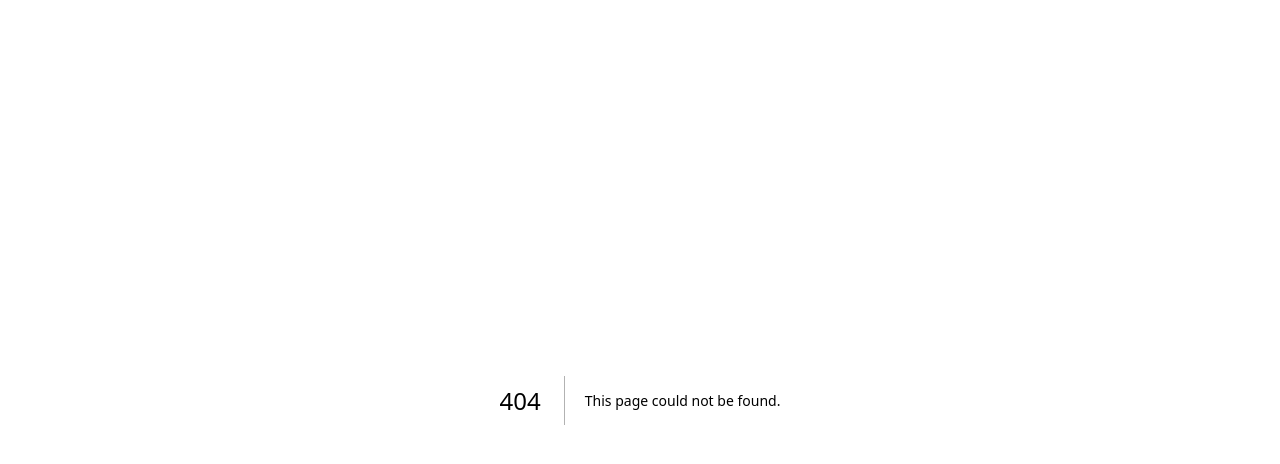
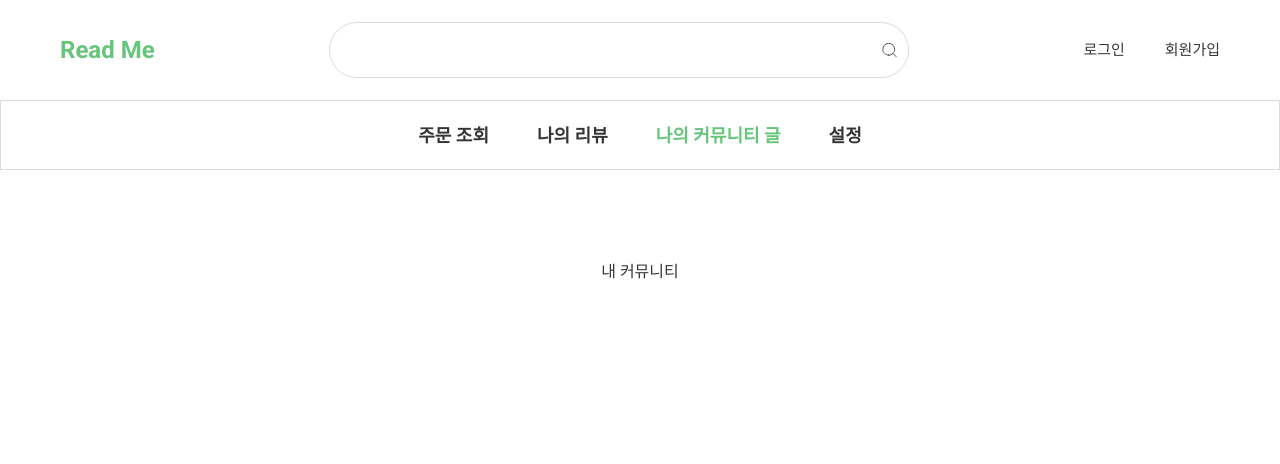
Before and after one commit to yunajoe/front_bookstore-README, a Next.js app: page /mypage/community in a window 1280 px wide. Before the commit this address had no page. Shown: the top 464 px of the page. Built offline with nearby package versions, Linux system fonts and the light colour scheme.

Commit message:
fix: test 페이지 추가

```diff
--- /dev/null
+++ b/src/pages/mypage/community/index.tsx
@@ -0,0 +1,5 @@
+import MainLayout from '@/components/layout/mainLayout';
+
+export default function MyCommunity() {
+  return <MainLayout>내 커뮤니티</MainLayout>;
+}
--- /dev/null
+++ b/src/pages/mypage/order/index.tsx
@@ -0,0 +1,5 @@
+import MainLayout from "@/components/layout/mainLayout";
+
+export default function OrderPage() {
+  return <MainLayout>주문 조회</MainLayout>;
+}
--- /dev/null
+++ b/src/pages/mypage/review/index.tsx
@@ -0,0 +1,5 @@
+import MainLayout from "@/components/layout/mainLayout";
+
+export default function MyReviews() {
+    return <MainLayout>나의 리뷰</MainLayout>;
+}
--- /dev/null
+++ b/src/pages/mypage/setting/editPassword/index.tsx
@@ -0,0 +1,5 @@
+import MainLayout from '@/components/layout/mainLayout';
+
+export default function EditPassword() {
+  return <MainLayout> 비밀번호 수정</MainLayout>;
+}
--- /dev/null
+++ b/src/pages/mypage/setting/editProfile/index.tsx
@@ -0,0 +1,5 @@
+import MainLayout from "@/components/layout/mainLayout";
+
+export default function EditProfile() {
+  return <MainLayout>프로필 수정</MainLayout>;
+}
--- /dev/null
+++ b/src/pages/mypage/setting/selectGenre/index.tsx
@@ -0,0 +1,5 @@
+import MainLayout from "@/components/layout/mainLayout";
+
+export default function SelectGenre() {
+  return <MainLayout>장르 선택</MainLayout>;
+}
```
